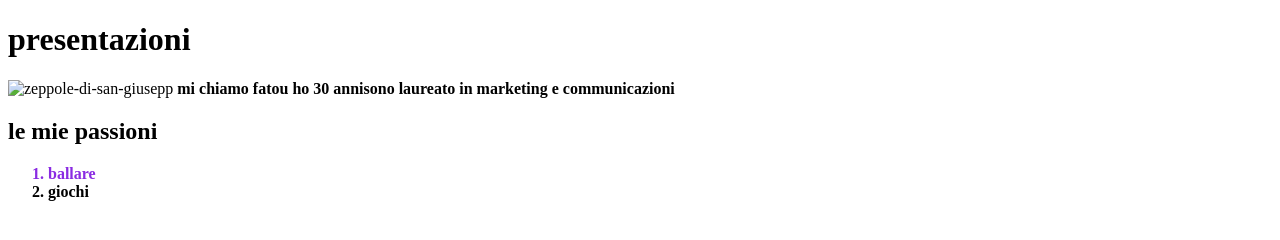
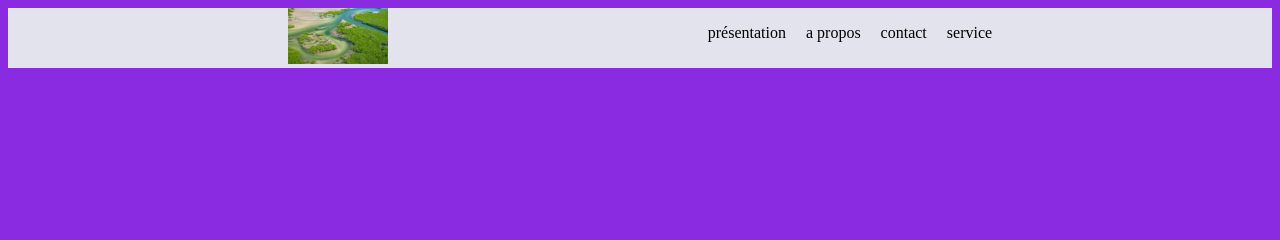
Before and after one commit to challenge-network-18-mar-24/fatou-sarr, a plain HTML site: page index.html in a window 1280 px wide. Drawn offline with Linux system fonts and the light colour scheme; files whose address does not match are found by name.

Commit message:
modification de la page index

```diff
--- a/css/style.css
+++ b/css/style.css
@@ -1,7 +1,16 @@
-.blue {
-    color: blue;
+body{
+    background-color: blueviolet;
+}
 
+
+body .menu {
+    background-color: #e3e3ed;
+ display: flex;
+ justify-content: space-evenly;
 }
-.viola {
-    color: blueviolet;
+
+.fatou{
+    display: flex;
+    gap: 20px;
+    list-style: none;
 }
--- a/index.html
+++ b/index.html
@@ -5,16 +5,22 @@
     <meta name="viewport" content="width=device-width, initial-scale=1.0">
     <title>presentazione</title>
     <link rel="stylesheet" href="./css/style.css" />
-    <link rel="stylesheet"href="./css/style.css"  />
+
 </head>
 <body>
-  <h1>presentazioni</h1>
-  <img src="./img/zeppole-di-san-giuseppe" alt="zeppole-di-san-giusepp">
- <b>mi chiamo <b>fatou ho 30 annisono laureato in marketing e communicazioni<b>
-   <h2>le mie  passioni</h2>
-   <ol>
-    <li class="viola"> ballare</li>    <li>giochi</li>
-   </ol>
 
+  <div class="menu" id="">
+
+    <div class="logo">
+      <img src="c:\Users\fatou\Desktop\niodior.jpg" alt="" width="100px">
+    </div>
+
+    <ul class="fatou">
+      <li>présentation</li>
+      <li>a propos</li>
+      <li>contact</li>
+      <li>service</li>
+    </ul>
+  </div>
 </body>
-</html>
+</head>
```
Also changed, not shown: src/js fatou.js (added, +10 -0 lines), img/niodior.jpg (added), img/zeppole-di-san-giuseppe.webp (deleted).
